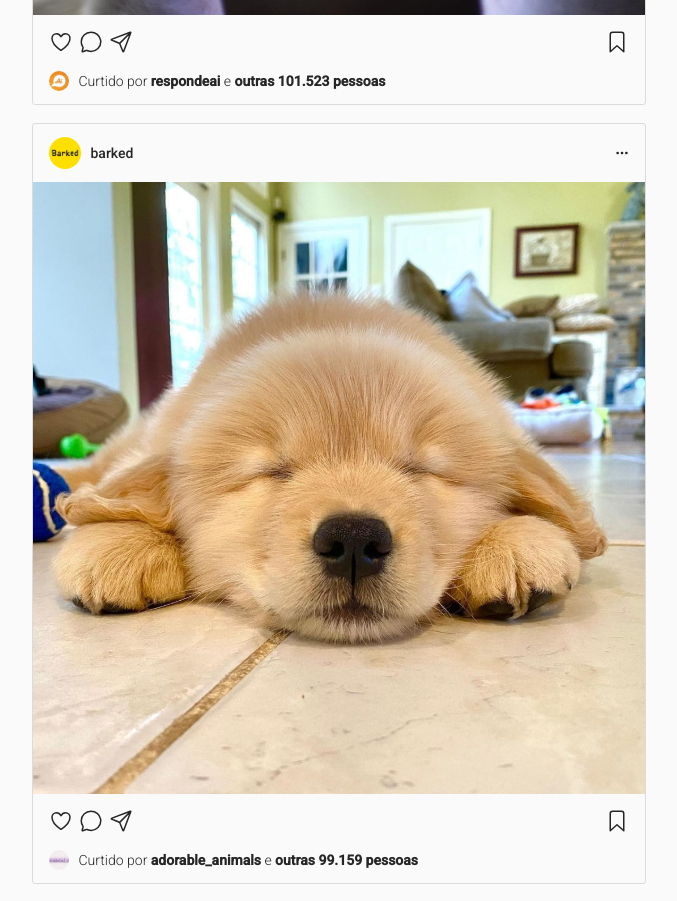
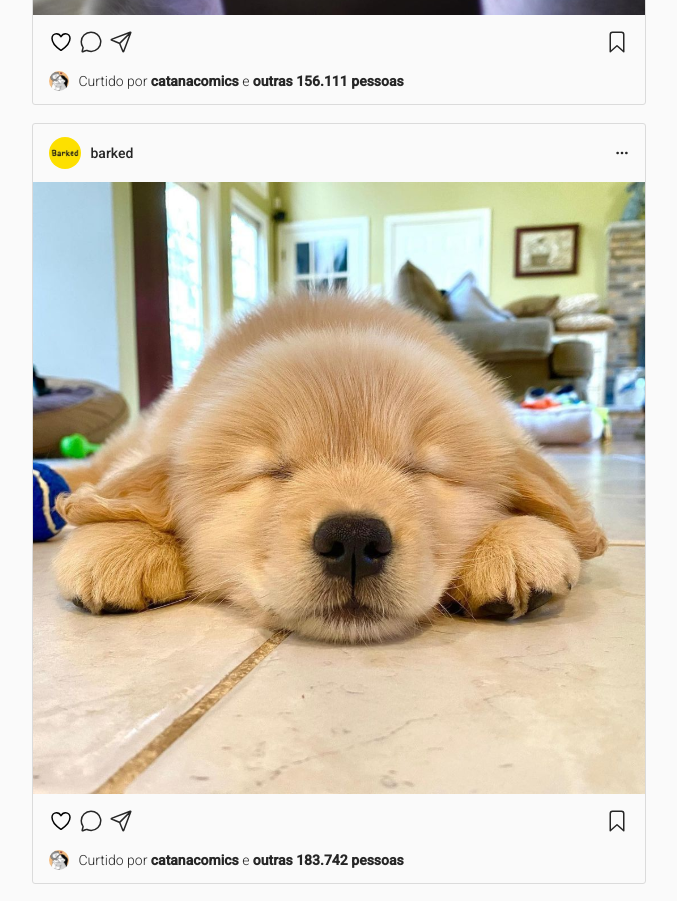
Before and after one commit to setsukanaomi/projeto7-instagramreact, a React (Create React App) app: page / in a window 1280 px wide. Shown: the part 880-1781 px from the top of the page, without its empty margins (141-818 px from the left). Built offline with nearby package versions, Linux system fonts and the light colour scheme.

Commit message:
Dados dinâmicos: Posts, Stories e User implementados, mudar nome e foto implementados

```diff
--- a/public/css/style.css
+++ b/public/css/style.css
@@ -206,6 +206,14 @@ body {
   font-weight: 300;
 }
 
+.redHeart {
+  color: red;
+}
+
+.blackHeart {
+  color: black;
+}
+
 .post .fundo .curtidas img {
   width: 20px;
   height: 20px;
--- a/src/App.js
+++ b/src/App.js
@@ -1,5 +1,6 @@
 import Navbar from "./Navbar";
 import Body from "./Body";
+
 export default function App() {
   return (
     <div>
--- /dev/null
+++ b/src/Post.js
@@ -0,0 +1,76 @@
+import React from "react";
+
+export default function Post(props) {
+  let [like, setLike] = React.useState(Math.floor(Math.random() * 100000) + 100000);
+  const [bookmarks, setBookmarks] = React.useState(false);
+  const actualBookmark = bookmarks ? "bookmark" : "bookmark-outline";
+
+  const [hearts, setHearts] = React.useState(false);
+  const actualHearts = hearts ? "heart" : "heart-outline";
+  const [heartsColor, setHeartsColors] = React.useState(false);
+  const actualHeartColor = heartsColor ? "redHeart" : "blackHeart";
+
+  function likeImg() {
+    if (actualHearts === "heart-outline") {
+      postLike();
+    }
+  }
+
+  function postLike() {
+    setHearts(!hearts);
+    setHeartsColors(!heartsColor);
+    if (!hearts) {
+      setLike(like + 1);
+    } else {
+      setLike(like - 1);
+    }
+  }
+
+  return (
+    <div class="post">
+      <div class="topo">
+        <div class="usuario">
+          <img src={props.img} alt={props.alt} />
+          {props.username}
+        </div>
+        <div class="acoes">
+          <ion-icon name="ellipsis-horizontal"></ion-icon>
+        </div>
+      </div>
+
+      <div class="conteudo">
+        <img data-test="post-image" onclick={likeImg} src={props.media} alt={props.mediaAlt} />
+      </div>
+
+      <div class="fundo">
+        <div class="acoes">
+          <div>
+            <ion-icon data-test="like-post" onClick={postLike} name={actualHearts} class={actualHeartColor}></ion-icon>
+            <ion-icon name="chatbubble-outline"></ion-icon>
+            <ion-icon name="paper-plane-outline"></ion-icon>
+          </div>
+          <div>
+            <ion-icon data-test="save-post" onClick={() => setBookmarks(!bookmarks)} name={actualBookmark}></ion-icon>
+          </div>
+        </div>
+
+        <div class="curtidas">
+          <img src="assets/img/catanacomics.svg" alt="catanacomics" />
+          <div class="texto">
+            Curtido por <strong>catanacomics</strong> e{" "}
+            <strong>
+              outras{" "}
+              <span data-test="likes-number">
+                {like.toLocaleString("pt-BR", {
+                  Minimum: 0,
+                  Maximum: 2,
+                })}{" "}
+              </span>
+              pessoas
+            </strong>
+          </div>
+        </div>
+      </div>
+    </div>
+  );
+}
--- a/src/Posts.js
+++ b/src/Posts.js
@@ -1,77 +1,18 @@
+import Post from "./Post";
+
 export default function Posts() {
+  const users = ["meowed", "barked", "meowed"];
   return (
     <div class="posts">
-      <div data-test="post" class="post">
-        <div class="topo">
-          <div class="usuario">
-            <img data-test="post-image" src="assets/img/meowed.svg" alt="meowed" />
-            meowed
-          </div>
-          <div class="acoes">
-            <ion-icon name="ellipsis-horizontal"></ion-icon>
-          </div>
-        </div>
-
-        <div class="conteudo">
-          <img data-test="post-image" src="assets/img/gato-telefone.svg" alt="gato-telefone" />
-        </div>
-
-        <div class="fundo">
-          <div class="acoes">
-            <div>
-              <ion-icon data-test="like-post" name="heart-outline"></ion-icon>
-              <ion-icon name="chatbubble-outline"></ion-icon>
-              <ion-icon name="paper-plane-outline"></ion-icon>
-            </div>
-            <div>
-              <ion-icon data-test="save-post" name="bookmark-outline"></ion-icon>
-            </div>
-          </div>
-
-          <div class="curtidas">
-            <img data-test="post-image" src="assets/img/respondeai.svg" alt="respondeai" />
-            <div data-test="likes-number" class="texto">
-              Curtido por <strong>respondeai</strong> e <strong>outras 101.523 pessoas</strong>
-            </div>
-          </div>
-        </div>
-      </div>
-
-      <div data-test="post" class="post">
-        <div class="topo">
-          <div class="usuario">
-            <img data-test="post-image" src="assets/img/barked.svg" alt="barked" />
-            barked
-          </div>
-          <div class="acoes">
-            <ion-icon name="ellipsis-horizontal"></ion-icon>
-          </div>
-        </div>
-
-        <div class="conteudo">
-          <img data-test="post-image" src="assets/img/dog.svg" alt="dog" />
-        </div>
-
-        <div class="fundo">
-          <div class="acoes">
-            <div>
-              <ion-icon data-test="like-post" name="heart-outline"></ion-icon>
-              <ion-icon name="chatbubble-outline"></ion-icon>
-              <ion-icon name="paper-plane-outline"></ion-icon>
-            </div>
-            <div>
-              <ion-icon data-test="save-post" name="bookmark-outline"></ion-icon>
-            </div>
-          </div>
-
-          <div class="curtidas">
-            <img data-test="post-image" src="assets/img/adorable_animals.svg" alt="adorable_animals" />
-            <div data-test="likes-number" class="texto">
-              Curtido por <strong>adorable_animals</strong> e <strong>outras 99.159 pessoas</strong>
-            </div>
-          </div>
-        </div>
-      </div>
+      {users.map((user) => (
+        <Post
+          img={`assets/img/${user}.svg`}
+          username={user}
+          alt={user}
+          media={`assets/img/${user}1.svg`}
+          mediaAlt={user}
+        />
+      ))}
     </div>
   );
 }
--- a/src/Sidebar.js
+++ b/src/Sidebar.js
@@ -1,17 +1,10 @@
 import Suggestions from "./Suggestions";
+import User from "./User";
 
 export default function Sidebar() {
   return (
     <div class="sidebar">
-      <div class="usuario">
-        <img data-test="profile-image" src="assets/img/catanacomics.svg" alt="imagem de perfil" />
-        <div data-test="name" class="texto">
-          <span>
-            <strong>catanacomics</strong>
-            <ion-icon data-test="edit-name" name="pencil"></ion-icon>
-          </span>
-        </div>
-      </div>
+      <User />
       <Suggestions />
 
       <div class="links">
--- a/src/Stories.js
+++ b/src/Stories.js
@@ -1,61 +1,22 @@
+import Story from "./Story";
+
 export default function Stories() {
+  const users = [
+    "9gag",
+    "meowed",
+    "barked",
+    "nathanwpylestrangeplanet",
+    "wawawicomics",
+    "respondeai",
+    "filomoderna",
+    "memeriagourmet",
+  ];
+
   return (
     <div class="stories">
-      <div class="story">
-        <div class="imagem">
-          <img src="assets/img/9gag.svg" alt="9gag" />
-        </div>
-        <div class="usuario">9gag</div>
-      </div>
-
-      <div class="story">
-        <div class="imagem">
-          <img src="assets/img/meowed.svg" alt="meowed" />
-        </div>
-        <div class="usuario">meowed</div>
-      </div>
-
-      <div class="story">
-        <div class="imagem">
-          <img src="assets/img/barked.svg" alt="barked" />
-        </div>
-        <div class="usuario">barked</div>
-      </div>
-
-      <div class="story">
-        <div class="imagem">
-          <img src="assets/img/nathanwpylestrangeplanet.svg" alt="nathanwpylestrangeplanet" />
-        </div>
-        <div class="usuario">nathanwpylestrangeplanet</div>
-      </div>
-
-      <div class="story">
-        <div class="imagem">
-          <img src="assets/img/wawawicomics.svg" alt="wawawicomics" />
-        </div>
-        <div class="usuario">wawawicomics</div>
-      </div>
-
-      <div class="story">
-        <div class="imagem">
-          <img src="assets/img/respondeai.svg" alt="respondeai" />
-        </div>
-        <div class="usuario">respondeai</div>
-      </div>
-
-      <div class="story">
-        <div class="imagem">
-          <img src="assets/img/filomoderna.svg" alt="filomoderna" />
-        </div>
-        <div class="usuario">filomoderna</div>
-      </div>
-
-      <div class="story">
-        <div class="imagem">
-          <img src="assets/img/memeriagourmet.svg" alt="memeriagourmet" />
-        </div>
-        <div class="usuario">memeriagourmet</div>
-      </div>
+      {users.map((user) => (
+        <Story url={`assets/img/${user}.svg`} username={user} />
+      ))}
 
       <div class="setinha">
         <ion-icon name="chevron-forward-circle"></ion-icon>
--- /dev/null
+++ b/src/Story.js
@@ -0,0 +1,10 @@
+export default function Story(props) {
+  return (
+    <div class="story">
+      <div class="imagem">
+        <img src={props.url} alt={props.alt} />
+      </div>
+      <div class="usuario">{props.username}</div>
+    </div>
+  );
+}
--- a/src/User.js
+++ b/src/User.js
@@ -0,0 +1,34 @@
+import React from "react";
+
+export default function User(props) {
+  const [userLogged, setUser] = React.useState("catanacomics");
+  const [profilePic, setProfileImg] = React.useState("assets/img/catanacomics.svg");
+
+  function changeUser() {
+    const newUsername = prompt("Insira seu novo nome de usuário.");
+    if (!newUsername) {
+      return;
+    }
+    setUser(newUsername);
+  }
+
+  function imgProfile() {
+    const profileImg = prompt("Insira o link da sua nova foto.");
+    if (!profileImg) {
+      return;
+    }
+    setProfileImg(profileImg);
+  }
+
+  return (
+    <div class="usuario">
+      <img data-test="profile-image" onClick={imgProfile} src={profilePic} alt="Nome de usuário" />
+      <div class="texto">
+        <span>
+          <strong data-test="name">{userLogged}</strong>
+          <ion-icon data-test="edit-name" name="pencil" onClick={changeUser}></ion-icon>
+        </span>
+      </div>
+    </div>
+  );
+}
```
Also changed, not shown: public/assets/img/barked1.svg (renamed from public/assets/img/dog.svg), public/assets/img/meowed1.svg (renamed from public/assets/img/gato-telefone.svg).
